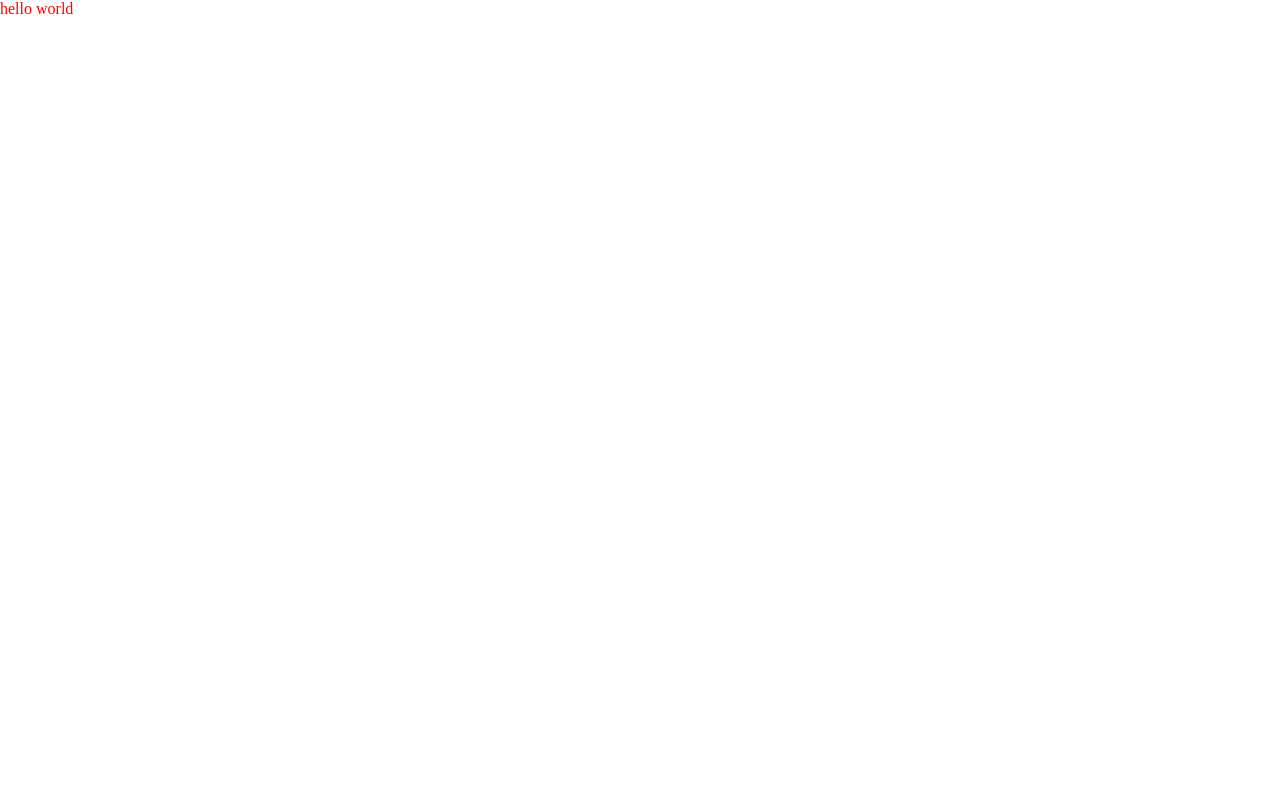
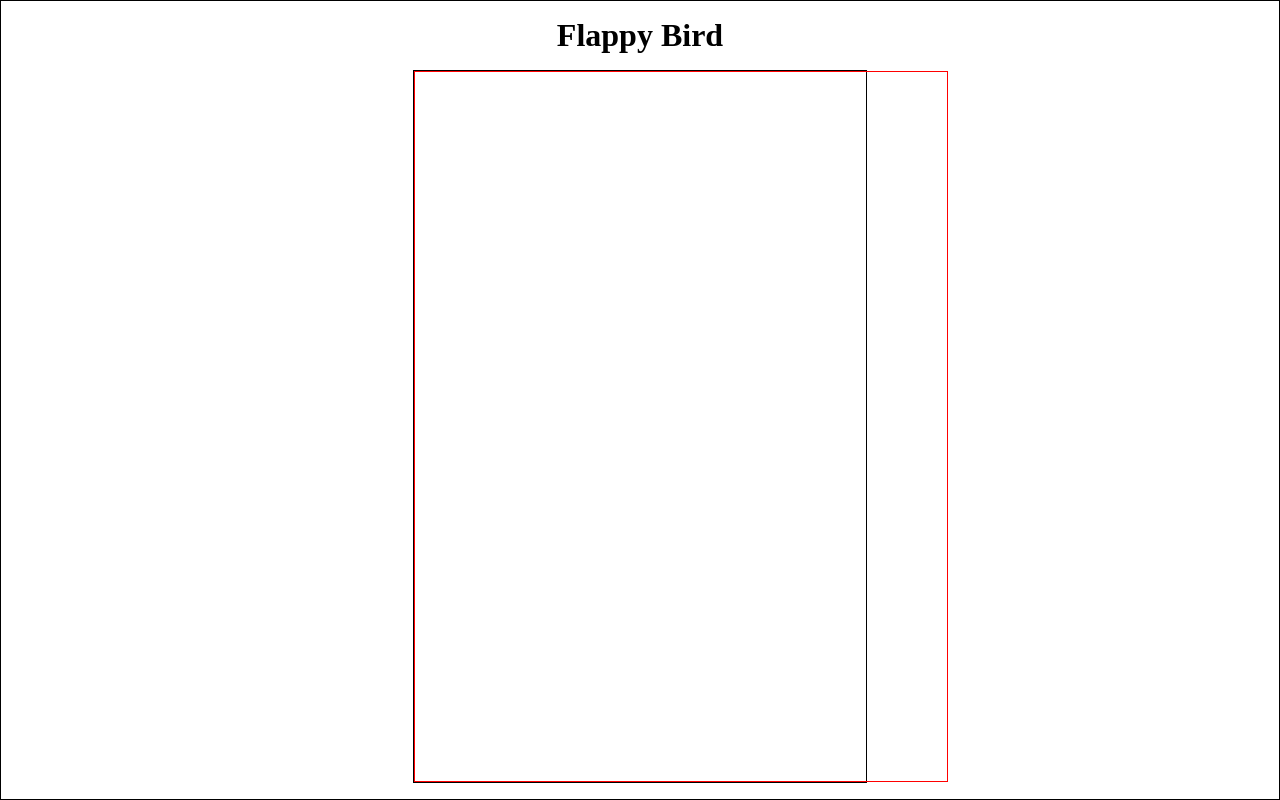
Before and after one commit to gustavords/g_flappy-bird-js, a website built with webpack: page src/template.html in a window 1280 px wide. Built offline with nearby package versions, Linux system fonts and the light colour scheme.

Commit message:
Add npm. Create basic frame for html canvas.

```diff
--- a/package.json
+++ b/package.json
@@ -23,6 +23,7 @@
 		"webpack-dev-server": "^5.2.2"
 	},
 	"dependencies": {
+		"all": "^0.0.0",
 		"date-fns": "^4.1.0"
 	}
 }
--- a/src/index.js
+++ b/src/index.js
@@ -1 +1,3 @@
 import "./styles.css";
+
+console.log(`in here`);
--- a/src/styles.css
+++ b/src/styles.css
@@ -4,6 +4,29 @@
     box-sizing: border-box;
 }
 
-#test{
- color: red;
+body {
+    border: 1px black solid;
+    height: 100vh;
+    width: 100vw;
+    padding: 1rem;
+
+    display: flex;
+    flex-direction: column;
+    justify-content: center;
+    align-items: center;
+
+    gap: 1rem;
+
+    h1 {}
+
+    div {
+        border: 1px black solid;
+        flex: 1;
+        display: flex;
+    }
 }
+
+#canvas {
+    border: 1px red solid;
+
+}
--- a/src/template.html
+++ b/src/template.html
@@ -4,11 +4,14 @@
 <head>
     <meta charset="UTF-8">
     <meta name="viewport" content="width=device-width, initial-scale=1.0">
-    <title>Project</title>
+    <title>Flappy Bird JS</title>
 </head>
 
 <body>
-    <p id="test">hello world</p>
+    <h1>Flappy Bird</h1>
+    <div>
+        <canvas id="canvas" width="450" height="600"></canvas>
+    </div>
 </body>
 
 </html>
```
Also changed, not shown: src/canvas.js (added), src/game-logic.js (added), 1 other file.
